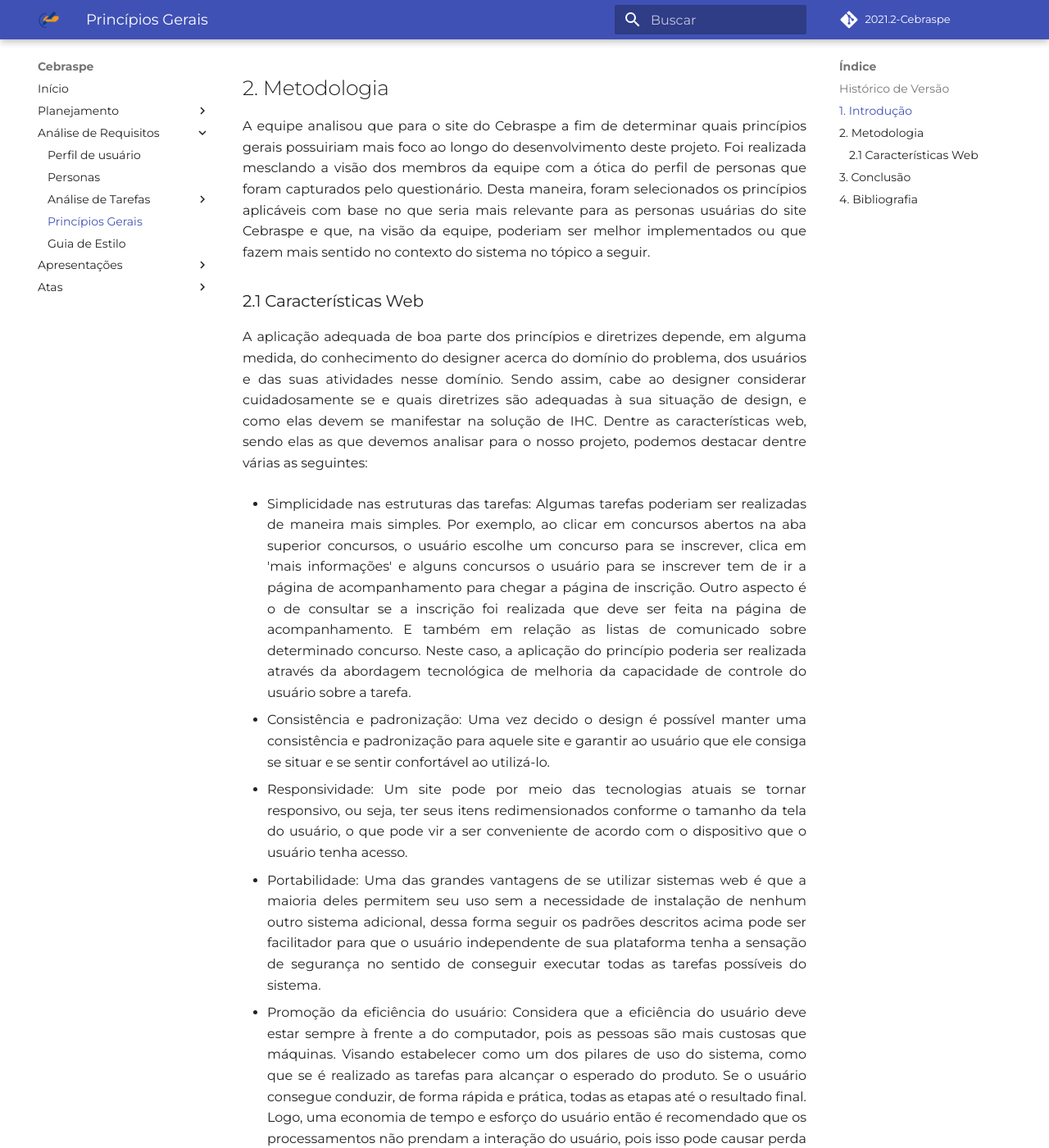
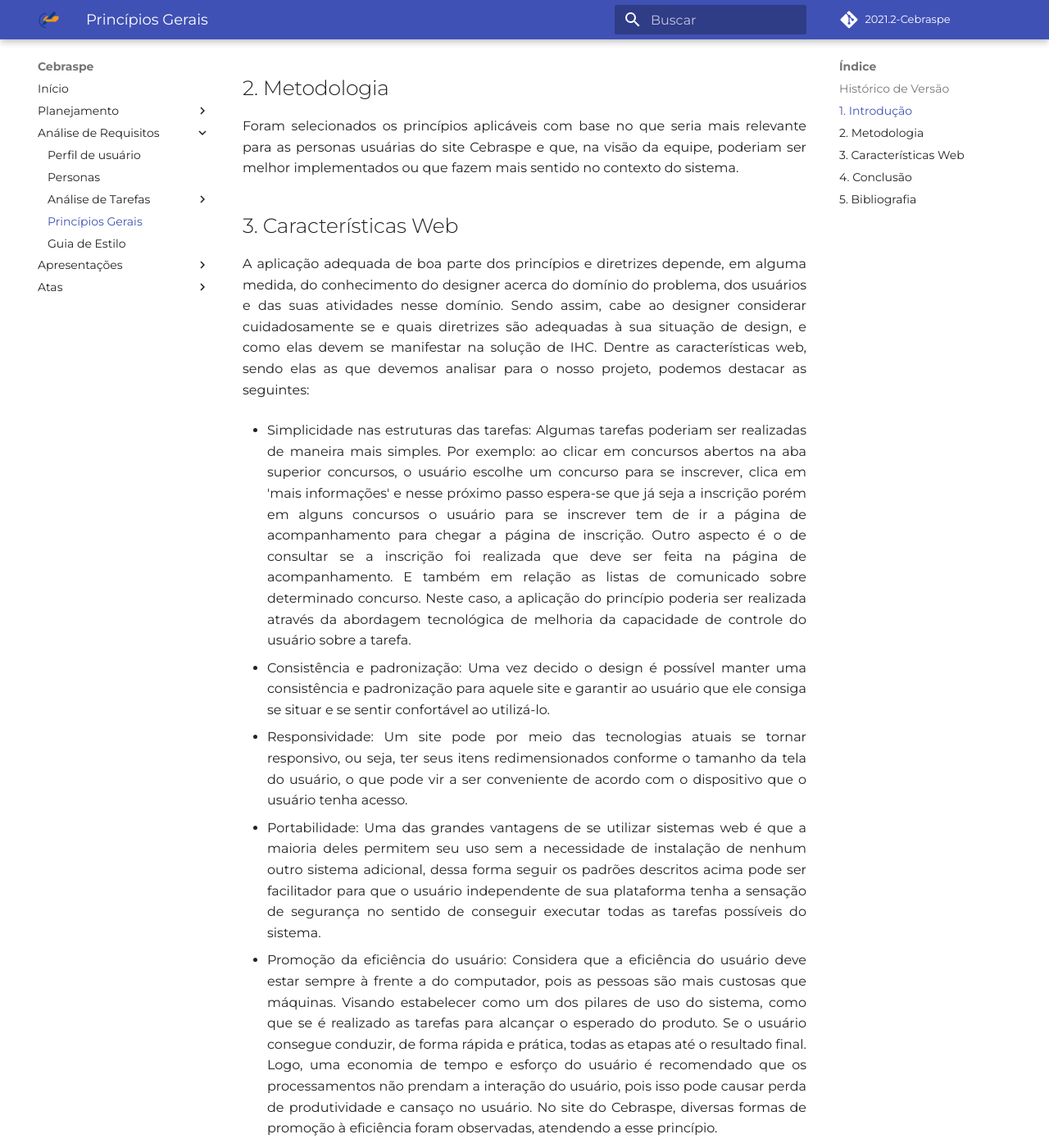
Before and after one commit to Interacao-Humano-Computador/2021.2-Cebraspe, an MkDocs documentation site: the page built from docs/Análise_de_requisitos/Principios_gerais/Principios_gerais.md, in a window 1280 px wide and 1400 px high, scrolled down 2026 px. Shown: the whole window at 82% size. Built offline with MkDocs 1.6.1 and Material for MkDocs 9.7.7, drawn with Linux system fonts in a browser that asks for light colours; some web fonts are replaced; comment, search, counter and statistics services are not loaded; some of the changed text lies outside the part shown.

Commit message:
#17 - Corrigindo erros de português

```diff
--- a/docs/Análise_de_requisitos/Principios_gerais/Principios_gerais.md
+++ b/docs/Análise_de_requisitos/Principios_gerais/Principios_gerais.md
@@ -10,7 +10,7 @@
 
 ## 1. Introdução
 
-<p style="text-align: justify;">Dentro da literatura de IHC, princípios e diretrizes representam objetivos e regras gerais que são comumente aplicados na construção da interface de usuário, auxiliando o processo de design. Baseiam na necessidade de projetarmos o sistema utilizando um modelo conceitual que o usuário possa apreender rapidamente e sem dificuldade. Esse modelo deve auxiliar a interpretar o relacionamento entre as ações e informações apresentadas pelo sistema e o conhecimento no mundo. Os princípios e as diretrizes comumente utilizados em IHC giram em torno dos seguintes tópicos (BARBOSA,S., 2010):
+<p style="text-align: justify;">Dentro da literatura de IHC, princípios e diretrizes representam objetivos e regras gerais que são comumente aplicados na construção da interface de usuário, auxiliando o processo de design. Baseiam na necessidade de projetarmos o sistema utilizando um modelo conceitual que o usuário possa aprender rapidamente e sem dificuldade. Esse modelo deve auxiliar a interpretar o relacionamento entre as ações e informações apresentadas pelo sistema e o conhecimento no mundo. Os princípios e as diretrizes comumente utilizados em IHC giram em torno dos seguintes tópicos (BARBOSA,S., 2010):
 </p>
 
 - <p style="text-align: justify;">Correspondência com as expectativas dos usuários: Devemos explorar os mapeamentos naturais, seja entre as variáveis mentais e as físicas, seja entre as tarefas e os controles utilizados para manipular essas variáveis no mundo real e no sistema projetado (BARBOSA,S., 2010).
@@ -22,10 +22,10 @@
 - <p style="text-align: justify;">Equilíbrio entre controle e liberdade do usuário: Quando deixamos o usuário “no comando”, ele aprende rapidamente e ganha um sentimento de maestria. Entretanto, existe a necessidade de buscar um equilíbrio, pois quando não há limites ou restrições os usuários podem se sentir perdidos ou angustiados com o excesso de opções. Devemos tentar reduzir o número de opções ou decisões que o usuário precisa tomar a cada instante.
 </p>
 
-- <p style="text-align: justify;">Consistência e padronização: Deve-se assegurar a consistência da interface com o modelo conceitual embutido no sistema. Isso requer que tudo sobre o produto (modelo de design e imagem do sistema, incluindo documentação e manuais de instrução) esteja consistente com e exemplifique a operação do modelo conceitual adequado.
+- <p style="text-align: justify;">Consistência e padronização: Deve-se assegurar a consistência da interface com o modelo conceitual embutido no sistema. Isso requer que tudo sobre o produto (modelo de design e imagem do sistema, incluindo documentação e manuais de instrução) esteja consistente e exemplifique a operação do modelo conceitual adequado.
 </p>
 
-- <p style="text-align: justify;">Promoção da eficiência do usuário: Considerar sempre a eficiência do usuário em primeiro lugar, e não a do computador. As pessoas são mais custosas do que máquinas, e uma economia de tempo e esforço do usuário costumam trazer mais benefícios do que economias semelhantes de processamento ou armazenamento.
+- <p style="text-align: justify;">Promoção da eficiência do usuário: Considerar sempre a eficiência do usuário em primeiro lugar e não a do computador. As pessoas são mais custosas do que máquinas, e uma economia de tempo e esforço do usuário costumam trazer mais benefícios do que economias semelhantes de processamento ou armazenamento.
 </p>
 
 - <p style="text-align: justify;">Antecipação das necessidades do usuário: As aplicações devem tentar prever o que o usuário quer e precisa, em vez de esperar que os usuários busquem ou coletem informações ou invoquem ferramentas. O designer deve fornecer ao usuário todas as informações e ferramentas necessárias para cada passo do processo.
@@ -42,15 +42,15 @@
 
 ## 2. Metodologia
 
-<p style="text-align: justify;">A equipe analisou que para o site do Cebraspe a fim de determinar quais princípios gerais possuiriam mais foco ao longo do desenvolvimento deste projeto. Foi realizada mesclando a visão dos membros da equipe com a ótica do perfil de personas que foram capturados pelo questionário. Desta maneira, foram selecionados os princípios aplicáveis com base no que seria mais relevante para as personas usuárias do site Cebraspe e que, na visão da equipe, poderiam ser melhor implementados ou que fazem mais sentido no contexto do sistema no tópico a seguir.
+<p style="text-align: justify;"> Foram selecionados os princípios aplicáveis com base no que seria mais relevante para as personas usuárias do site Cebraspe e que, na visão da equipe, poderiam ser melhor implementados ou que fazem mais sentido no contexto do sistema.
 </p>
 
-### 2.1 Características Web
+## 3. Características Web
 
-<p style="text-align: justify;">A aplicação adequada de boa parte dos princípios e diretrizes depende, em alguma medida, do conhecimento do designer acerca do domínio do problema, dos usuários e das suas atividades nesse domínio. Sendo assim, cabe ao designer considerar cuidadosamente se e quais diretrizes são adequadas à sua situação de design, e como elas devem se manifestar na solução de IHC. Dentre as características web, sendo elas as que devemos analisar para o nosso projeto, podemos destacar dentre várias as seguintes:
+<p style="text-align: justify;">A aplicação adequada de boa parte dos princípios e diretrizes depende, em alguma medida, do conhecimento do designer acerca do domínio do problema, dos usuários e das suas atividades nesse domínio. Sendo assim, cabe ao designer considerar cuidadosamente se e quais diretrizes são adequadas à sua situação de design, e como elas devem se manifestar na solução de IHC. Dentre as características web, sendo elas as que devemos analisar para o nosso projeto, podemos destacar as seguintes:
 </p>
 
-- <p style="text-align: justify;">Simplicidade nas estruturas das tarefas: Algumas tarefas poderiam ser realizadas de maneira mais simples. Por exemplo, ao clicar em concursos abertos na aba superior concursos, o usuário escolhe um concurso para se inscrever, clica em 'mais informações' e alguns concursos o usuário para se inscrever tem de ir a página de acompanhamento para chegar a página de inscrição. Outro aspecto é o de consultar se a inscrição foi realizada que deve ser feita na página de acompanhamento. E também em relação as listas de comunicado sobre determinado concurso. Neste caso, a aplicação do princípio poderia ser realizada através da abordagem tecnológica de melhoria da capacidade de controle do usuário sobre a tarefa.
+- <p style="text-align: justify;">Simplicidade nas estruturas das tarefas: Algumas tarefas poderiam ser realizadas de maneira mais simples. Por exemplo: ao clicar em concursos abertos na aba superior concursos, o usuário escolhe um concurso para se inscrever, clica em 'mais informações' e nesse próximo passo espera-se que já seja a inscrição porém em alguns concursos o usuário para se inscrever tem de ir a página de acompanhamento para chegar a página de inscrição. Outro aspecto é o de consultar se a inscrição foi realizada que deve ser feita na página de acompanhamento. E também em relação as listas de comunicado sobre determinado concurso. Neste caso, a aplicação do princípio poderia ser realizada através da abordagem tecnológica de melhoria da capacidade de controle do usuário sobre a tarefa.
 </p>
 
 - <p style="text-align: justify;">Consistência e padronização: Uma vez decido o design é possível manter uma consistência e padronização para aquele site e garantir ao usuário que ele consiga se situar e se sentir confortável ao utilizá-lo.
@@ -62,16 +62,16 @@
 - <p style="text-align: justify;">Portabilidade: Uma das grandes vantagens de se utilizar sistemas web é que a maioria deles permitem seu uso sem a necessidade de instalação de nenhum outro sistema adicional, dessa forma seguir os padrões descritos acima pode ser facilitador para que o usuário independente de sua plataforma tenha a sensação de segurança no sentido de conseguir executar todas as tarefas possíveis do sistema.
 </p>
 
-- <p style="text-align: justify;">Promoção da eficiência do usuário: Considera que a eficiência do usuário deve estar sempre à frente a do computador, pois as pessoas são mais custosas que máquinas. Visando estabelecer como um dos pilares de uso do sistema, como que se é realizado as tarefas para alcançar o esperado do produto. Se o usuário consegue conduzir, de forma rápida e prática, todas as etapas até o resultado final. Logo, uma economia de tempo e esforço do usuário então é recomendado que os processamentos não prendam a interação do usuário, pois isso pode causar perda de produtividade e cansaço no usuário. No site do Cebraspe, diversas formas de promoção à eficiência foram observadas, atendendo a esse princípio.
+- <p style="text-align: justify;">Promoção da eficiência do usuário: Considera que a eficiência do usuário deve estar sempre à frente a do computador, pois as pessoas são mais custosas que máquinas. Visando estabelecer como um dos pilares de uso do sistema, como que se é realizado as tarefas para alcançar o esperado do produto. Se o usuário consegue conduzir, de forma rápida e prática, todas as etapas até o resultado final. Logo, uma economia de tempo e esforço do usuário é recomendado que os processamentos não prendam a interação do usuário, pois isso pode causar perda de produtividade e cansaço no usuário. No site do Cebraspe, diversas formas de promoção à eficiência foram observadas, atendendo a esse princípio.
 </p>
 
 
-## 3. Conclusão
+## 4. Conclusão
 
 <p style="text-align: justify;">Todos os pesquisadores e profissionais de IHC ressaltam que o uso de princípios e diretrizes jamais substitui as demais atividades de análise, design (conceitual e concreto) e avaliação. Embora princípios e diretrizes possam ser utilizados como auxílio ao design, elas não substituem um processo cuidadoso que inclui a busca pelo entendimento do problema, a elaboração de soluções candidatas e a avaliação dessas soluções alternativas.
 </p>
 
-## 4. Bibliografia
+## 5. Bibliografia
 
 > BARBOSA, Simone. SILVA Bruno. "Interação Humano-Computador".
 
```
